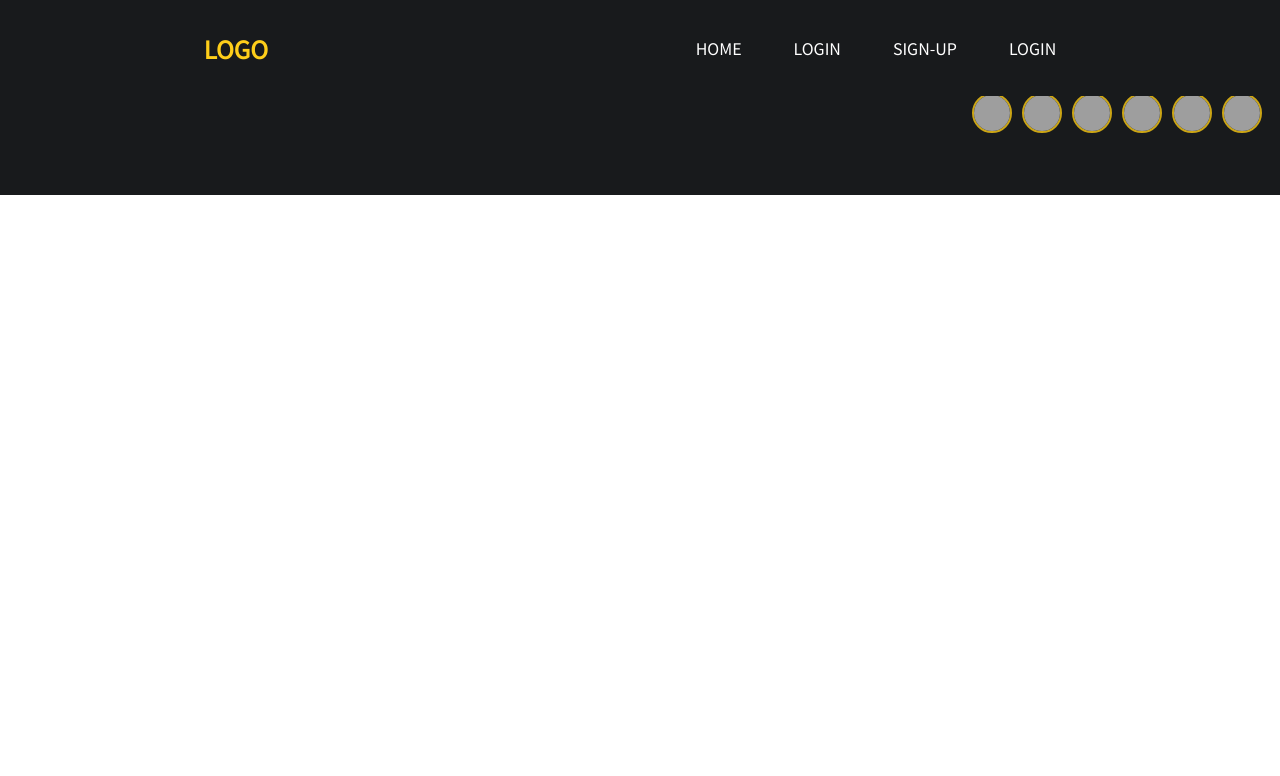
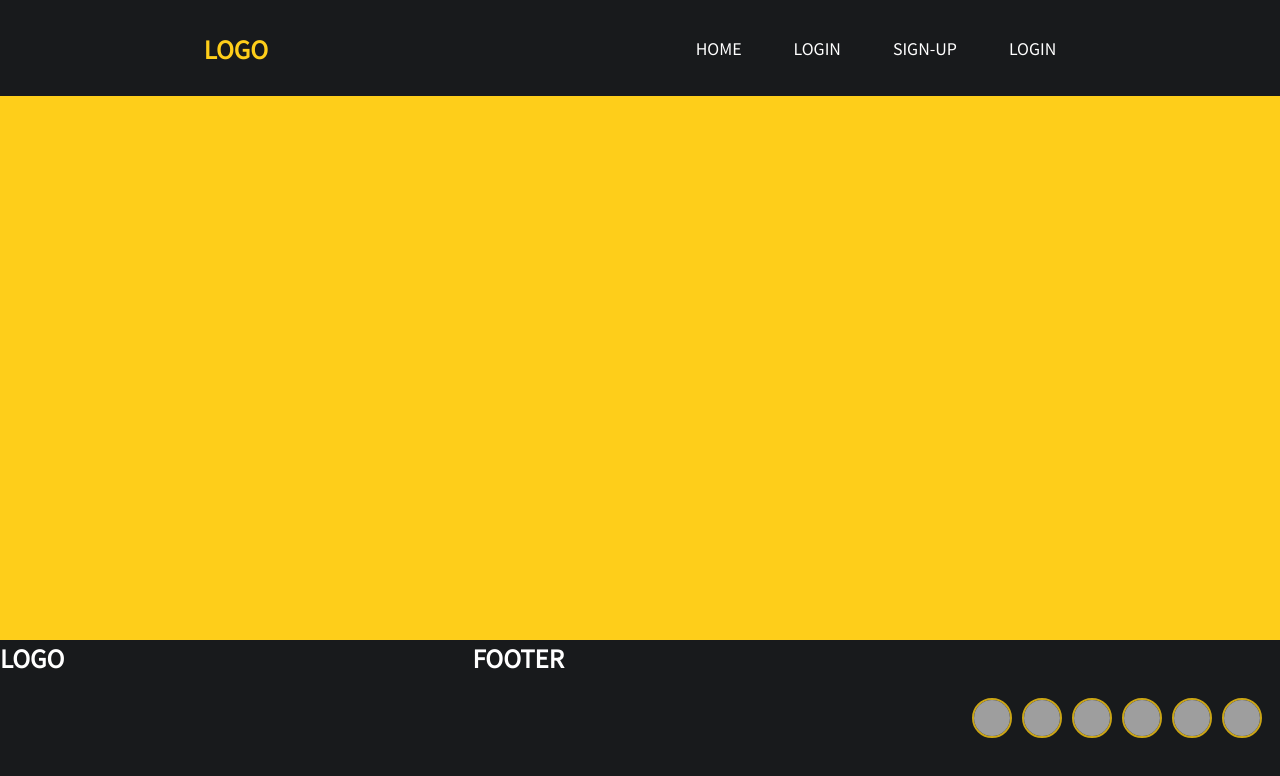
Before and after one commit to sjsin0905/bsbz-frontend, a React (Create React App) app: page /login in a window 1280 px wide. Shown: the top 776 px of the page. Built offline with nearby package versions, Linux system fonts and the light colour scheme; grey boxes are pictures that could not be loaded.

Commit message:
MOD: html-lang & body-height

```diff
--- a/public/index.html
+++ b/public/index.html
@@ -1,5 +1,5 @@
 <!DOCTYPE html>
-<html lang="en">
+<html lang="kr">
   <head>
     <meta charset="utf-8" />
     <link rel="preconnect" href="https://fonts.googleapis.com" />
--- a/src/components/Home/MainInfo.tsx
+++ b/src/components/Home/MainInfo.tsx
@@ -3,21 +3,13 @@ import { styled } from "styled-components";
 import { faBuilding, faPalette } from "@fortawesome/free-solid-svg-icons";
 import { faGem } from "@fortawesome/free-regular-svg-icons";
 import { useEffect, useRef } from "react";
+import Pentagon from "../Pentagon";
 
 const Container = styled.div`
   height: 180vh;
   width: 100%;
   background-color: ${(props) => props.theme.borderColor};
   color: ${(props) => props.theme.mainColor};
-`;
-
-const Pentagon = styled.div`
-  height: 5vh;
-  background-color: ${(props) => props.theme.mainColor};
-
-  border-left: 50vw solid transparent;
-  border-right: 50vw solid transparent;
-  border-top: 5vh solid ${(props) => props.theme.borderColor};
 `;
 
 const Detail = styled.div`
@@ -317,7 +309,7 @@ export default function MainInfo() {
           </ActionBox>
         </Detail>
       </Container>
-      <Pentagon />
+      <Pentagon isReverse={false} />
     </>
   );
 }
--- a/src/components/Navigation.tsx
+++ b/src/components/Navigation.tsx
@@ -45,6 +45,7 @@ export default function Navigation() {
   const nav = useNavigate();
 
   const onMove = (event: React.MouseEvent<HTMLSpanElement>) => {
+    // console.log(event);
     let destination = event.currentTarget.innerText.toLowerCase();
     console.log(destination);
 
--- /dev/null
+++ b/src/components/Pentagon.tsx
@@ -0,0 +1,18 @@
+import styled from "styled-components";
+
+const Container = styled.div`
+  height: 5vh;
+  background-color: ${(props) => props.theme.mainColor};
+
+  border-left: 50vw solid transparent;
+  border-right: 50vw solid transparent;
+  border-top: 5vh solid ${(props) => props.theme.borderColor};
+`;
+
+interface IPentagonProps {
+  isReverse: boolean;
+}
+
+export default function Pentagon({ isReverse }: IPentagonProps) {
+  return <Container />;
+}
--- a/src/pages/Login.tsx
+++ b/src/pages/Login.tsx
@@ -2,6 +2,22 @@ import { useState } from "react";
 import Footer from "../components/Footer/Footer";
 import Navigation from "../components/Navigation";
 import Loading from "../components/Loading";
+import styled from "styled-components";
+
+const Container = styled.div`
+  display: flex;
+  flex-direction: column;
+  justify-content: center;
+  align-items: center;
+
+  padding-top: 12vh;
+  background-color: ${(props) => props.theme.mainColor};
+`;
+
+const Main = styled.div`
+  height: 68vh;
+  width: 100vw;
+`;
 
 export default function Login() {
   const [isLoading, setIsLoading] = useState(false);
@@ -10,7 +26,9 @@ export default function Login() {
     <>
       {isLoading && <Loading />}
       <Navigation />
-      <h2>Login</h2>
+      <Container>
+        <Main> </Main>
+      </Container>
       <Footer />
     </>
   );
```
